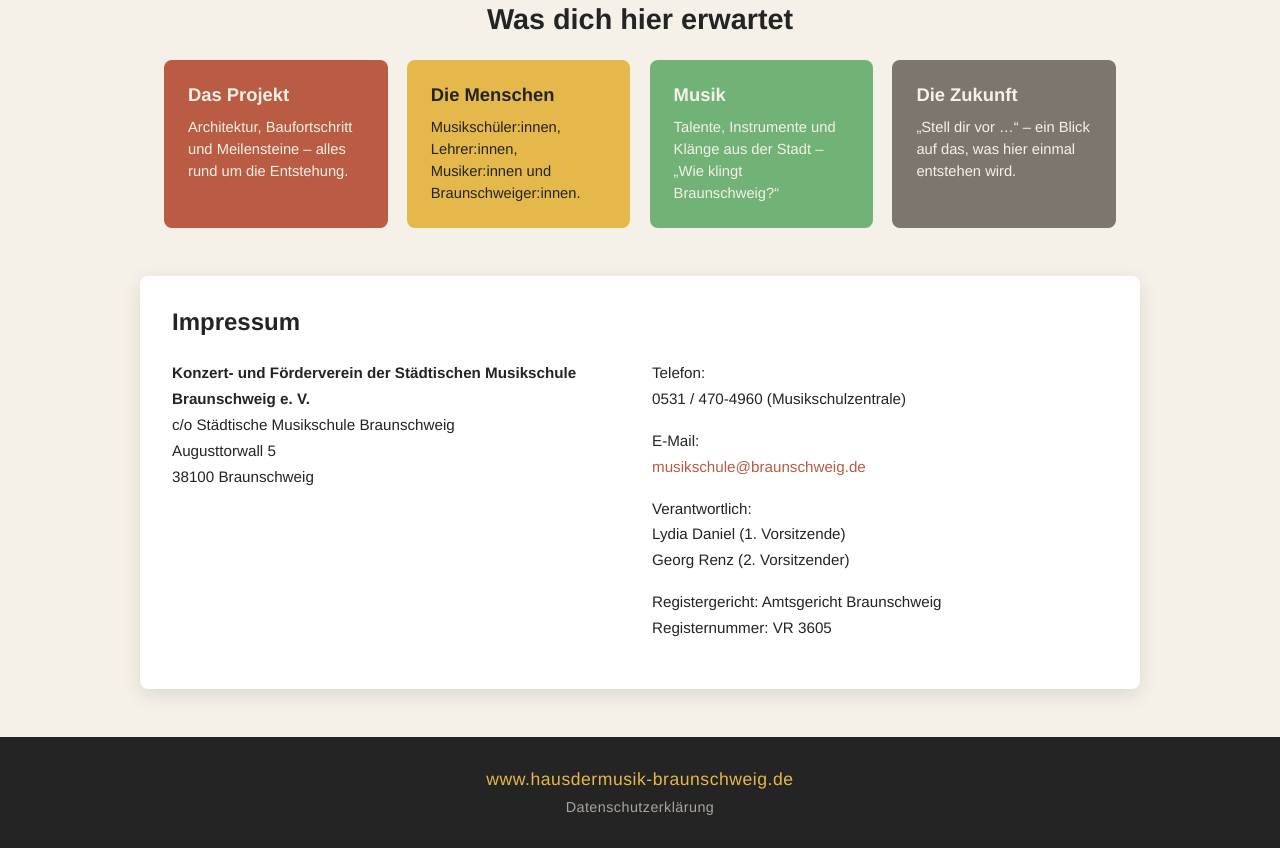
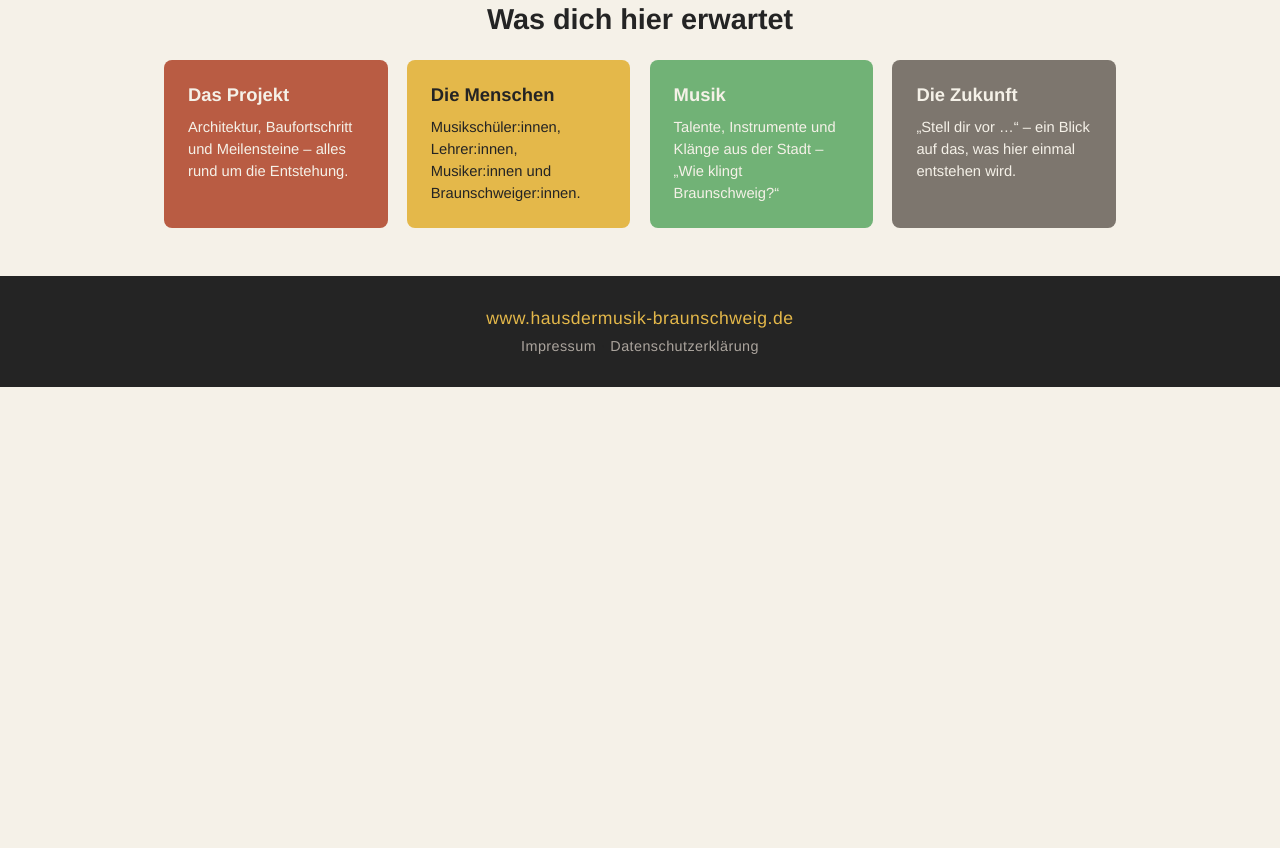
Before and after one commit to volkereckhardt1958/HdM-BS, a plain HTML site: page index.html in a window 1280 px wide. Shown: the part 1194-2042 px from the top of the page. After the commit the page ends 1581 px from the top, so only its background shows below. Drawn offline with Linux system fonts and the light colour scheme.

Commit message:
Impressum auf eigene Seite auslagern
Co-authored-by: volkereckhardt1958 <volkereckhardt1958@users.noreply.github.com>

```diff
--- a/index.html
+++ b/index.html
@@ -82,27 +82,9 @@
     </section>
   </main>
 
-  <section class="impressum" id="impressum">
-    <h2>Impressum</h2>
-    <div class="impressum-grid">
-      <div>
-        <p><strong>Konzert- und Förderverein der Städtischen Musikschule Braunschweig e.&nbsp;V.</strong><br>
-        c/o Städtische Musikschule Braunschweig<br>
-        Augusttorwall 5<br>
-        38100 Braunschweig</p>
-      </div>
-      <div>
-        <p>Telefon:<br>0531 / 470-4960 (Musikschulzentrale)</p>
-        <p>E-Mail:<br><a href="mailto:musikschule@braunschweig.de">musikschule@braunschweig.de</a></p>
-        <p>Verantwortlich:<br>Lydia Daniel (1. Vorsitzende)<br>Georg Renz (2. Vorsitzender)</p>
-        <p>Registergericht: Amtsgericht Braunschweig<br>Registernummer: VR 3605</p>
-      </div>
-    </div>
-  </section>
-
   <footer>
     <a href="https://www.hausdermusik-braunschweig.de" target="_blank" rel="noopener">www.hausdermusik-braunschweig.de</a>
-    <p><a href="datenschutz.html">Datenschutzerklärung</a></p>
+    <p><a href="impressum.html">Impressum</a> · <a href="datenschutz.html">Datenschutzerklärung</a></p>
   </footer>
 
 </body>
--- a/style.css
+++ b/style.css
@@ -237,47 +237,6 @@ body {
 .pillar-green { background: var(--green); }
 .pillar-grey { background: #7d766e; }
 
-.impressum {
-  max-width: 1000px;
-  margin: 0 auto 3rem;
-  padding: 2rem;
-  background: #fff;
-  border-radius: 8px;
-  box-shadow: 0 6px 20px rgba(0, 0, 0, 0.1);
-}
-
-.impressum h2 {
-  margin-bottom: 1.5rem;
-  font-size: 1.5rem;
-}
-
-.impressum-grid {
-  display: grid;
-  grid-template-columns: 1fr;
-  gap: 1.5rem;
-}
-
-@media (min-width: 700px) {
-  .impressum-grid {
-    grid-template-columns: 1fr 1fr;
-  }
-}
-
-.impressum p {
-  line-height: 1.7;
-  margin-bottom: 1rem;
-  font-size: 0.95rem;
-}
-
-.impressum a {
-  color: var(--red);
-  text-decoration: none;
-}
-
-.impressum a:hover {
-  text-decoration: underline;
-}
-
 footer p {
   margin-top: 0.5rem;
 }
```
Also changed, not shown: impressum.html (added, +34 -0 lines).
